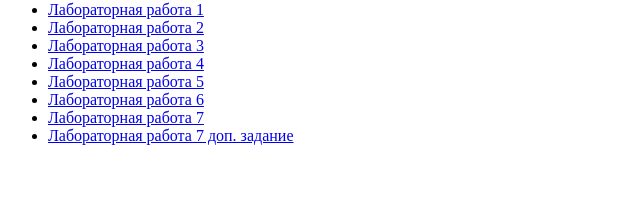
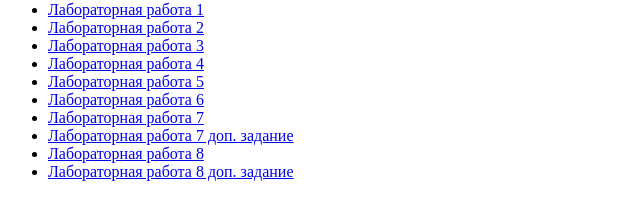
Before and after one commit to LizaHoruzhik/EWT_labs, a plain HTML site: page index.html in a window 1280 px wide. Shown: the part 66-286 px from the top of the page, without its empty margins (0-640 px from the left). Drawn offline with Linux system fonts and the light colour scheme.

Commit message:
Update index.html

```diff
--- a/index.html
+++ b/index.html
@@ -32,6 +32,12 @@
         <li>
             <a href="./7/dop.html">Лабораторная работа 7 доп. задание</a>
         </li>
+        <li>
+            <a href="./8/index.html">Лабораторная работа 8</a>
+        </li>
+        <li>
+            <a href="./8/dop.html">Лабораторная работа 8 доп. задание</a>
+        </li>
     </ul>
 </body>
 </html>
```
